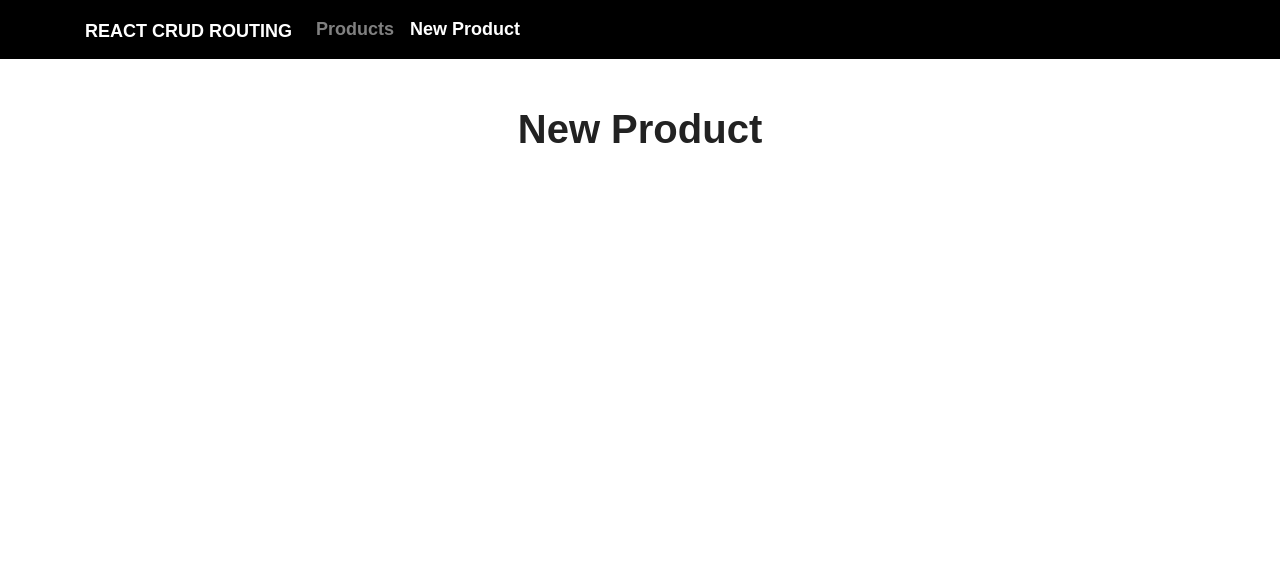
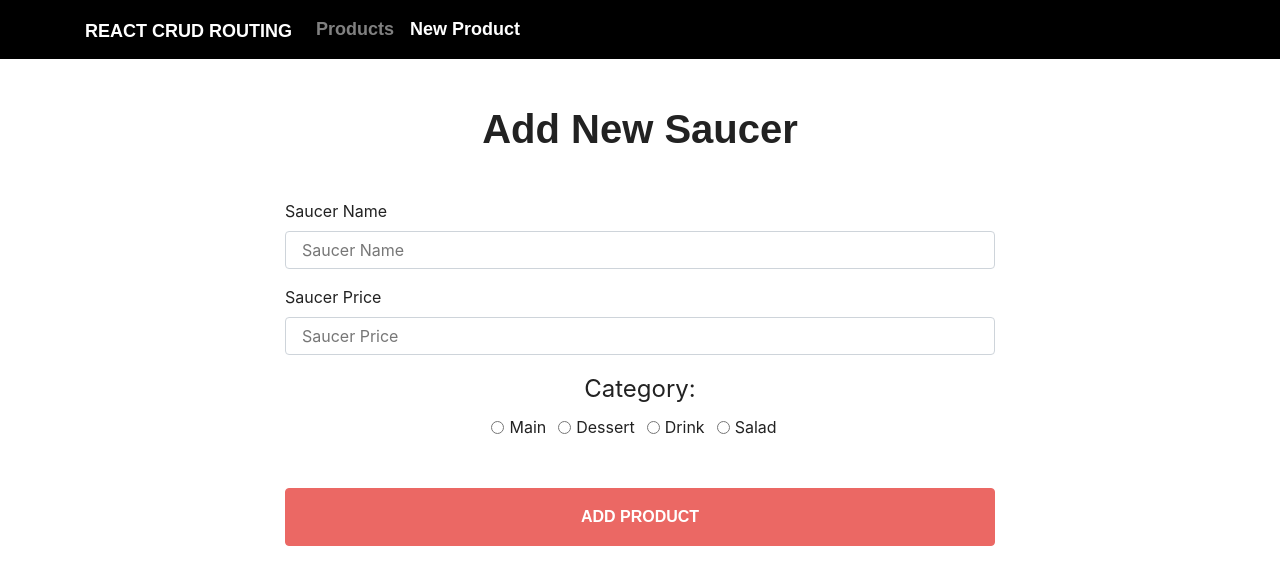
Before and after one commit to felipellc7/react-routercrud, a React (Create React App) app: page /new-product in a window 1280 px wide. Shown: the top 584 px of the page. Built offline with nearby package versions, Linux system fonts and the light colour scheme; data requests are answered from the project's data file; a web font is replaced by a local one.

Commit message:
Create form in AddProduct

```diff
--- a/src/components/AddProduct.js
+++ b/src/components/AddProduct.js
@@ -1,10 +1,98 @@
-import React from 'react';
+import React, { useState } from 'react';
 
 const AddProduct = () => {
+  const [saucerName, setSaucerName] = useState('');
+  const [saucerPrice, setSaucerPrice] = useState('');
+  const [category, setCategory] = useState('');
+
+  const readRadioValue = e => {
+    setCategory(e.target.value)
+  }
+
   return (
-    <div>
-      <h1 className="text-center">New Product</h1>
-    </div>
+    <div className="col-md-8 mx-auto ">
+            <h1 className="text-center">Add New Saucer</h1>
+
+            <form
+                className="mt-5"
+            >
+                <div className="form-group">
+                    <label>Saucer Name</label>
+                    <input
+                        type="text"
+                        className="form-control"
+                        name="name"
+                        placeholder="Saucer Name"
+                        onChange={e => setSaucerName(e.target.value)}
+                    />
+                </div>
+
+                <div className="form-group">
+                    <label>Saucer Price</label>
+                    <input
+                        type="number"
+                        className="form-control"
+                        name="price"
+                        placeholder="Saucer Price"
+                        onChange={e => setSaucerPrice(e.target.value)}
+                    />
+                </div>
+
+                <legend className="text-center">Category:</legend>
+                <div className="text-center">
+                <div className="form-check form-check-inline">
+                    <input
+                        className="form-check-input"
+                        type="radio"
+                        name="category"
+                        value="main"
+                        onChange={readRadioValue}
+                    />
+                    <label className="form-check-label">
+                        Main
+                    </label>
+                </div>
+                <div className="form-check form-check-inline">
+                    <input
+                        className="form-check-input"
+                        type="radio"
+                        name="category"
+                        value="dessert"
+                        onChange={readRadioValue}
+                    />
+                    <label className="form-check-label">
+                        Dessert
+                    </label>
+                </div>
+                <div className="form-check form-check-inline">
+                    <input
+                        className="form-check-input"
+                        type="radio"
+                        name="category"
+                        value="drink"
+                        onChange={readRadioValue}
+                    />
+                    <label className="form-check-label">
+                        Drink
+                    </label>
+                </div>
+                <div className="form-check form-check-inline">
+                    <input
+                        className="form-check-input"
+                        type="radio"
+                        name="category"
+                        value="salad"
+                        onChange={readRadioValue}
+                    />
+                    <label className="form-check-label">
+                        Salad
+                    </label>
+                </div>
+                </div>
+
+                <input type="submit" className="font-weight-bold text-uppercase mt-5 btn btn-primary btn-block py-3" value="Add Product" />
+            </form>
+        </div>
   )
 }
 
```
